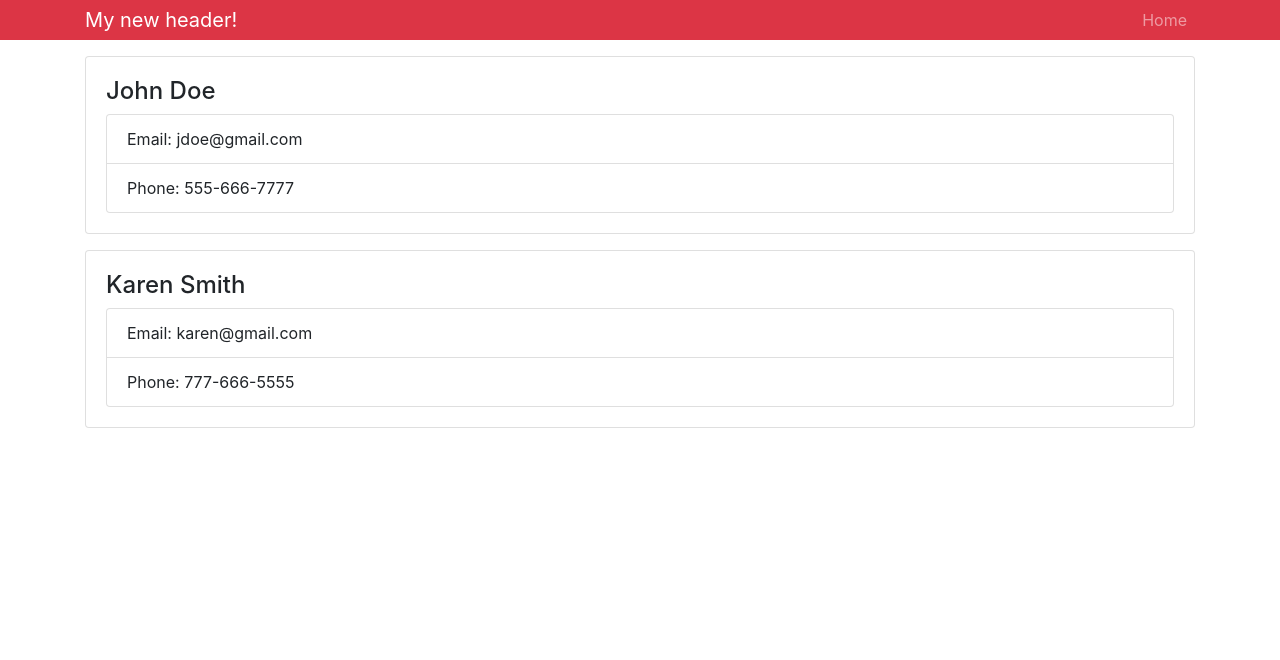
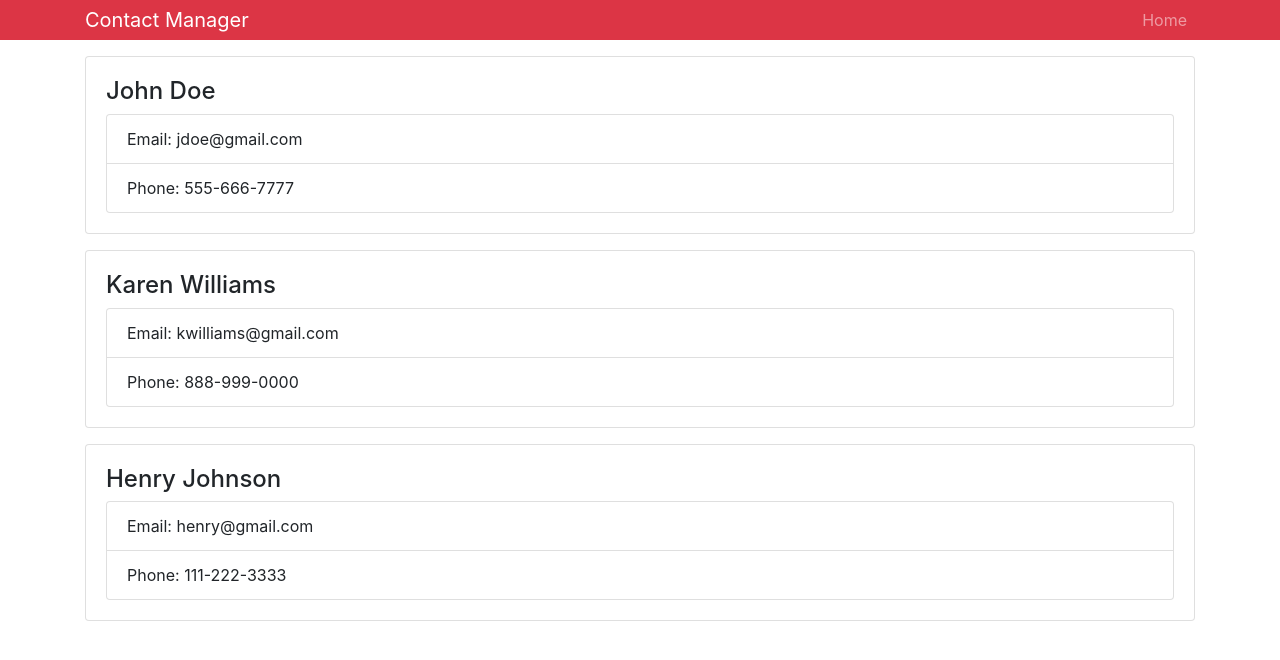
Before and after one commit to osswe/contactmanager, a React (Create React App) app: page / in a window 1280 px wide. Shown: the top 660 px of the page. Built offline with nearby package versions, Linux system fonts and the light colour scheme.

Commit message:
refactored Contact and Contacts

```diff
--- a/src/App.js
+++ b/src/App.js
@@ -1,5 +1,5 @@
 import React, { Component } from 'react';
-import Contact from './components/Contact';
+import Contacts from './components/Contacts';
 import Header from './components/Header';
 import 'bootstrap/dist/css/bootstrap.min.css';
 import './App.css';
@@ -12,10 +12,9 @@
 
     return (
       <div className="App">
-        <Header branding="My new header!" />
+        <Header branding="Contact Manager" />
         <div className="container">
-          <Contact name="John Doe" email="jdoe@gmail.com" phone="555-666-7777" />
-          <Contact name="Karen Smith" email="karen@gmail.com" phone="777-666-5555" />
+          <Contacts />
         </div>
       </div>
     );
--- a/src/components/Contact.js
+++ b/src/components/Contact.js
@@ -4,7 +4,7 @@
 class Contact extends Component {
 
   render() {
-    const { name, email, phone } = this.props;
+    const { name, email, phone } = this.props.contact;
     return (
       <div className="card card-body mb-3">
         <h4>{ name }</h4>
@@ -18,9 +18,7 @@
 }
 
 Contact.propTypes = {
-  name: PropTypes.string.isRequired,
-  email: PropTypes.string.isRequired,
-  phone: PropTypes.string.isRequired,
+  contact: PropTypes.object.isRequired,
 };
 
 
--- /dev/null
+++ b/src/components/Contacts.js
@@ -0,0 +1,46 @@
+import React, { Component } from 'react'
+import Contact from './Contact';
+
+class Contacts extends Component {
+  state = {
+    contacts: [
+      {
+        id: 1,
+        name: 'John Doe',
+        email: 'jdoe@gmail.com',
+        phone: '555-666-7777'
+      },
+      {
+        id: 2,
+        name: 'Karen Williams',
+        email: 'kwilliams@gmail.com',
+        phone: '888-999-0000'
+      },
+      {
+        id: 3,
+        name: 'Henry Johnson',
+        email: 'henry@gmail.com',
+        phone: '111-222-3333'
+      },
+    ]
+  };
+
+
+  render() {
+    const { contacts } = this.state;
+
+    return (
+      <div>
+        { contacts.map(contact =>
+          <Contact
+            key={ contact.id }
+            contact={ contact }
+          />
+        ) }
+      </div>
+    )
+  }
+}
+
+
+export default Contacts;
```
